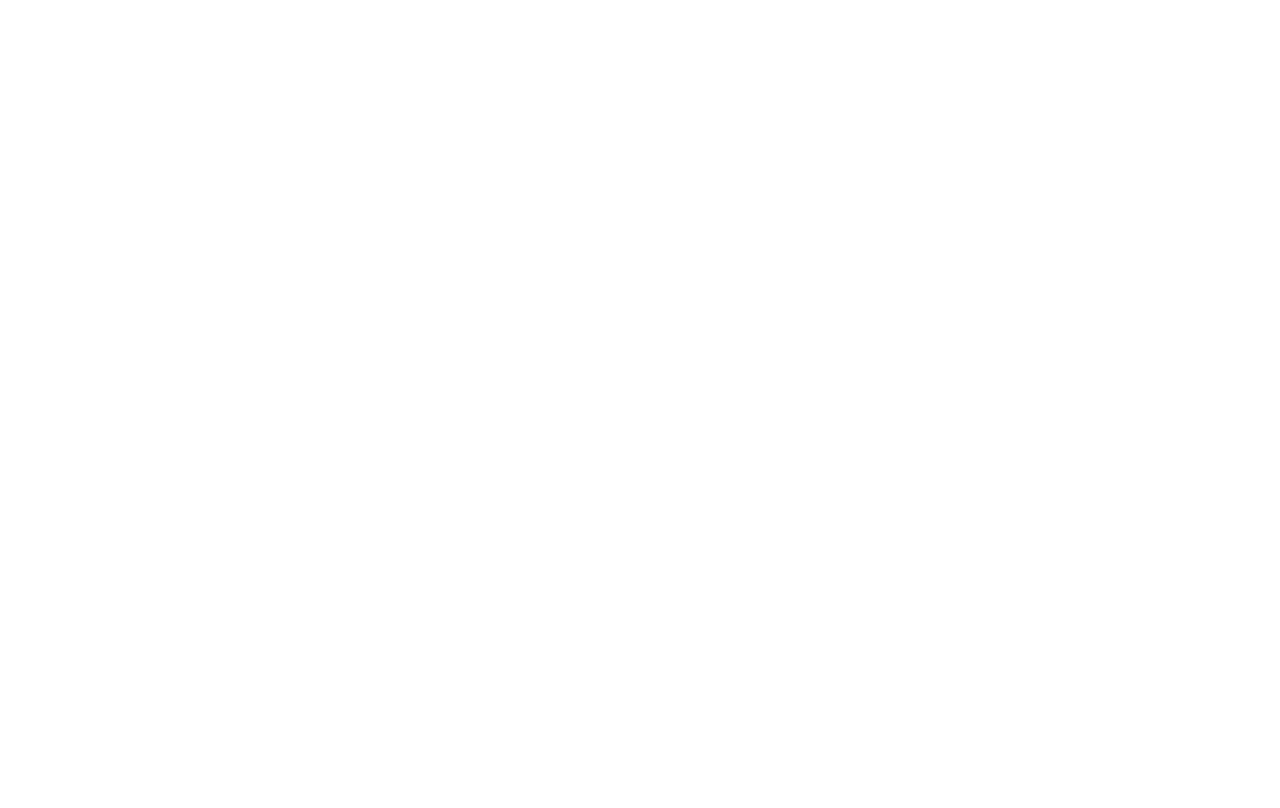
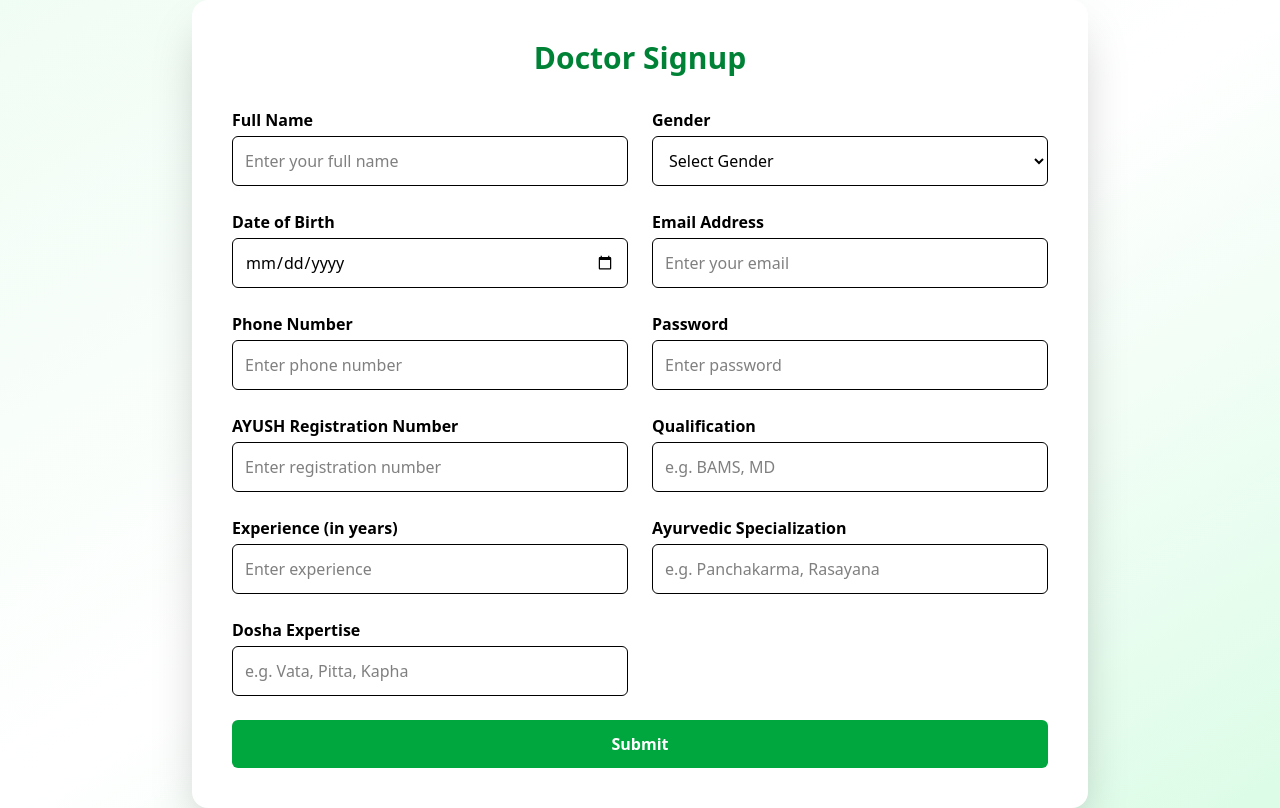
Before and after one commit to AdityaByte/Swasthya-Path, a React (Vite) app in the folder frontend-react/: page /admin in a window 1280 px wide. Before the commit this address had no page. Built offline with nearby package versions, Linux system fonts and the light colour scheme.

Commit message:
chore(UI): implemented admin page and signup for doctor component

```diff
--- a/frontend-react/src/App.jsx
+++ b/frontend-react/src/App.jsx
@@ -7,7 +7,7 @@ import PatientSignupPage from './pages/signup_pages/PatientSignupPage'
 import OtpPage from './pages/signup_pages/OtpPage'
 import PatientDashboard from './pages/PatientDashboard'
 import Assessment from "./pages/assessment_page/Assessment"
-import DoctorSignupPage from './pages/signup_pages/DoctorSignupPage'
+import AdminPage from './pages/AdminPage'
 
 function App() {
   return (
@@ -19,12 +19,12 @@ function App() {
           <Route path="/signup/" element={<SignupPage1 />} />
           <Route path="/signup/patient" element={<PatientSignupPage />} />
           <Route path="/signup/patient/otp" element={<OtpPage />} />
-          <Route path="/signup/doctor" element={<DoctorSignupPage />} />
         </Route>
         <Route path="/dashboard">
           <Route path="/dashboard/patient" element={<PatientDashboard />} />
         </Route>
         <Route path="/assessment" element={<Assessment />} />
+        <Route path="/admin" element={<AdminPage />} />
       </Routes>
     </BrowserRouter>
   )
--- /dev/null
+++ b/frontend-react/src/pages/AdminPage.jsx
@@ -0,0 +1,12 @@
+import React from "react";
+import DoctorSignup from "./signup_pages/DoctorSignupPage";
+
+const AdminPage = () => {
+  return (
+    <div>
+      <DoctorSignup />
+    </div>
+  );
+}
+
+export default AdminPage;
--- a/frontend-react/src/pages/signup_pages/DoctorSignupPage.jsx
+++ b/frontend-react/src/pages/signup_pages/DoctorSignupPage.jsx
@@ -1,11 +1,207 @@
-import React from "react";
+import React, { useState } from "react";
 
-const DoctorSignupPage = () => {
-    return (
-        <div className="bg-white w-full h-[100vh] flex items-center justify-center">
-            <span>Feature not avaliable, Right now!</span>
-        </div>
-    )
-}
+const DoctorSignup = () => {
+  const [formData, setFormData] = useState({
+    name: "",
+    gender: "",
+    dob: "",
+    email: "",
+    phoneNumber: "",
+    password: "",
+    registrationNumber: "",
+    qualification: "",
+    experienceYears: "",
+    specialization: "",
+    doshaExpertise: "",
+    assessment: "",
+  });
 
-export default DoctorSignupPage;
+  const handleChange = (e) => {
+    const { name, value } = e.target;
+    setFormData({ ...formData, [name]: value });
+  };
+
+  const handleSubmit = (e) => {
+    e.preventDefault();
+    console.log("Doctor Signup Data:", formData);
+    alert("Doctor Signup Successful!");
+  };
+
+  return (
+    <div className="w-full min-h-[100vh] flex items-center justify-center bg-gradient-to-br from-green-50 via-white to-green-100 px-4">
+      <div className="w-full max-w-4xl bg-white rounded-2xl shadow-2xl p-10">
+        <h1 className="text-3xl font-bold text-center text-green-700 mb-8">
+          Doctor Signup
+        </h1>
+
+        <form
+          onSubmit={handleSubmit}
+          className="grid grid-cols-1 md:grid-cols-2 gap-6"
+        >
+          {/* Basic Info */}
+          <div>
+            <label className="block font-semibold mb-1">Full Name</label>
+            <input
+              type="text"
+              name="name"
+              placeholder="Enter your full name"
+              value={formData.name}
+              onChange={handleChange}
+              className="border p-3 rounded-md w-full"
+              required
+            />
+          </div>
+
+          <div>
+            <label className="block font-semibold mb-1">Gender</label>
+            <select
+              name="gender"
+              value={formData.gender}
+              onChange={handleChange}
+              className="border p-3 rounded-md w-full"
+              required
+            >
+              <option value="">Select Gender</option>
+              <option value="MALE">Male</option>
+              <option value="FEMALE">Female</option>
+              <option value="OTHER">Other</option>
+            </select>
+          </div>
+
+          <div>
+            <label className="block font-semibold mb-1">Date of Birth</label>
+            <input
+              type="date"
+              name="dob"
+              value={formData.dob}
+              onChange={handleChange}
+              className="border p-3 rounded-md w-full"
+              required
+            />
+          </div>
+
+          <div>
+            <label className="block font-semibold mb-1">Email Address</label>
+            <input
+              type="email"
+              name="email"
+              placeholder="Enter your email"
+              value={formData.email}
+              onChange={handleChange}
+              className="border p-3 rounded-md w-full"
+              required
+            />
+          </div>
+
+          <div>
+            <label className="block font-semibold mb-1">Phone Number</label>
+            <input
+              type="text"
+              name="phoneNumber"
+              placeholder="Enter phone number"
+              value={formData.phoneNumber}
+              onChange={handleChange}
+              className="border p-3 rounded-md w-full"
+              required
+            />
+          </div>
+
+          <div>
+            <label className="block font-semibold mb-1">Password</label>
+            <input
+              type="password"
+              name="password"
+              placeholder="Enter password"
+              value={formData.password}
+              onChange={handleChange}
+              className="border p-3 rounded-md w-full"
+              required
+            />
+          </div>
+
+          {/* Professional Details */}
+          <div>
+            <label className="block font-semibold mb-1">
+              AYUSH Registration Number
+            </label>
+            <input
+              type="text"
+              name="registrationNumber"
+              placeholder="Enter registration number"
+              value={formData.registrationNumber}
+              onChange={handleChange}
+              className="border p-3 rounded-md w-full"
+              required
+            />
+          </div>
+
+          <div>
+            <label className="block font-semibold mb-1">Qualification</label>
+            <input
+              type="text"
+              name="qualification"
+              placeholder="e.g. BAMS, MD"
+              value={formData.qualification}
+              onChange={handleChange}
+              className="border p-3 rounded-md w-full"
+              required
+            />
+          </div>
+
+          <div>
+            <label className="block font-semibold mb-1">
+              Experience (in years)
+            </label>
+            <input
+              type="number"
+              name="experienceYears"
+              placeholder="Enter experience"
+              value={formData.experienceYears}
+              onChange={handleChange}
+              className="border p-3 rounded-md w-full"
+              required
+            />
+          </div>
+
+          {/* Ayurvedic Specialization */}
+          <div>
+            <label className="block font-semibold mb-1">
+              Ayurvedic Specialization
+            </label>
+            <input
+              type="text"
+              name="specialization"
+              placeholder="e.g. Panchakarma, Rasayana"
+              value={formData.specialization}
+              onChange={handleChange}
+              className="border p-3 rounded-md w-full"
+            />
+          </div>
+
+          <div>
+            <label className="block font-semibold mb-1">
+              Dosha Expertise
+            </label>
+            <input
+              type="text"
+              name="doshaExpertise"
+              placeholder="e.g. Vata, Pitta, Kapha"
+              value={formData.doshaExpertise}
+              onChange={handleChange}
+              className="border p-3 rounded-md w-full"
+            />
+          </div>
+
+          <button
+            type="submit"
+            className="md:col-span-2 bg-green-600 text-white font-semibold py-3 rounded-md hover:bg-green-700 transition duration-300"
+          >
+            Submit
+          </button>
+        </form>
+      </div>
+    </div>
+  );
+};
+
+export default DoctorSignup;
```
